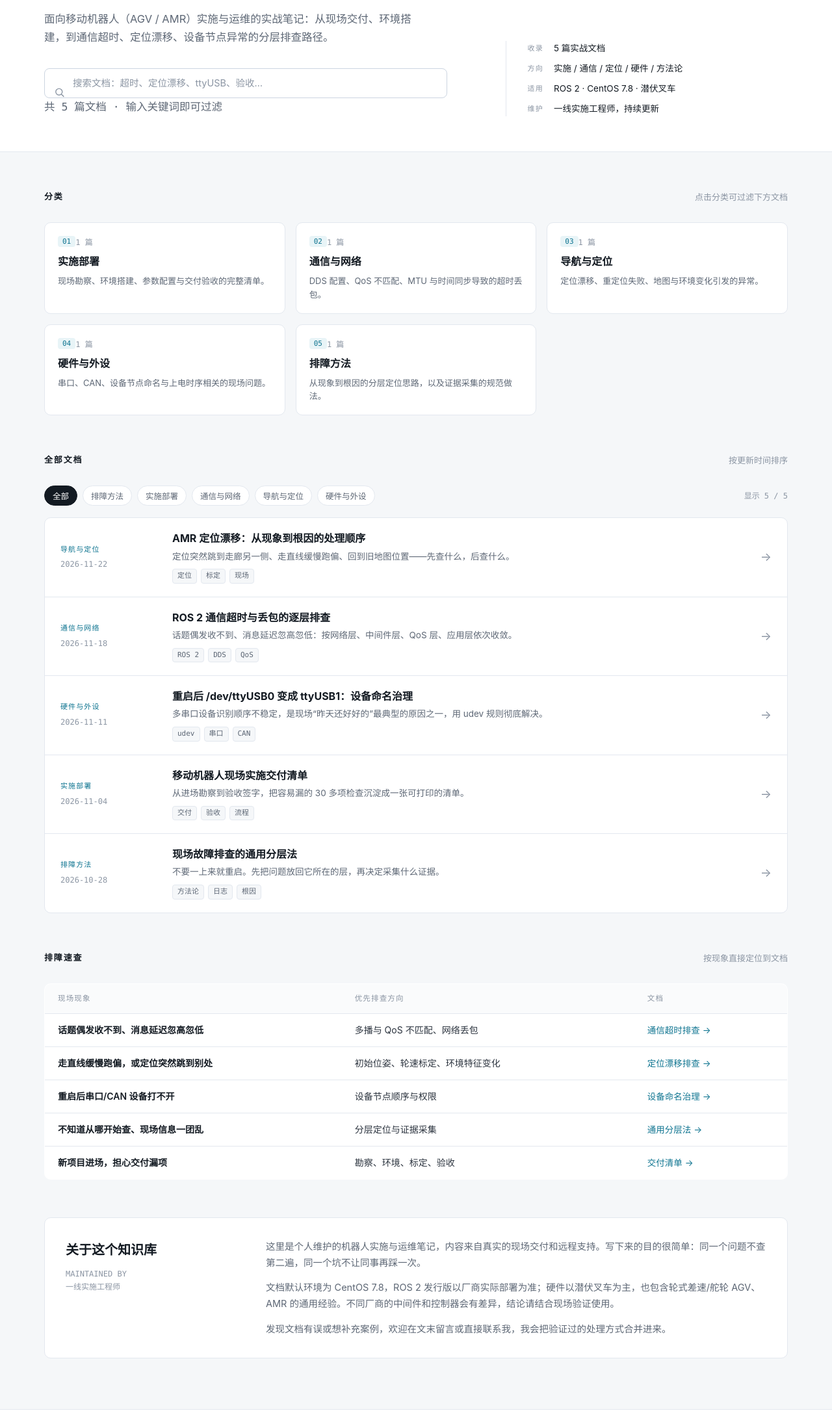
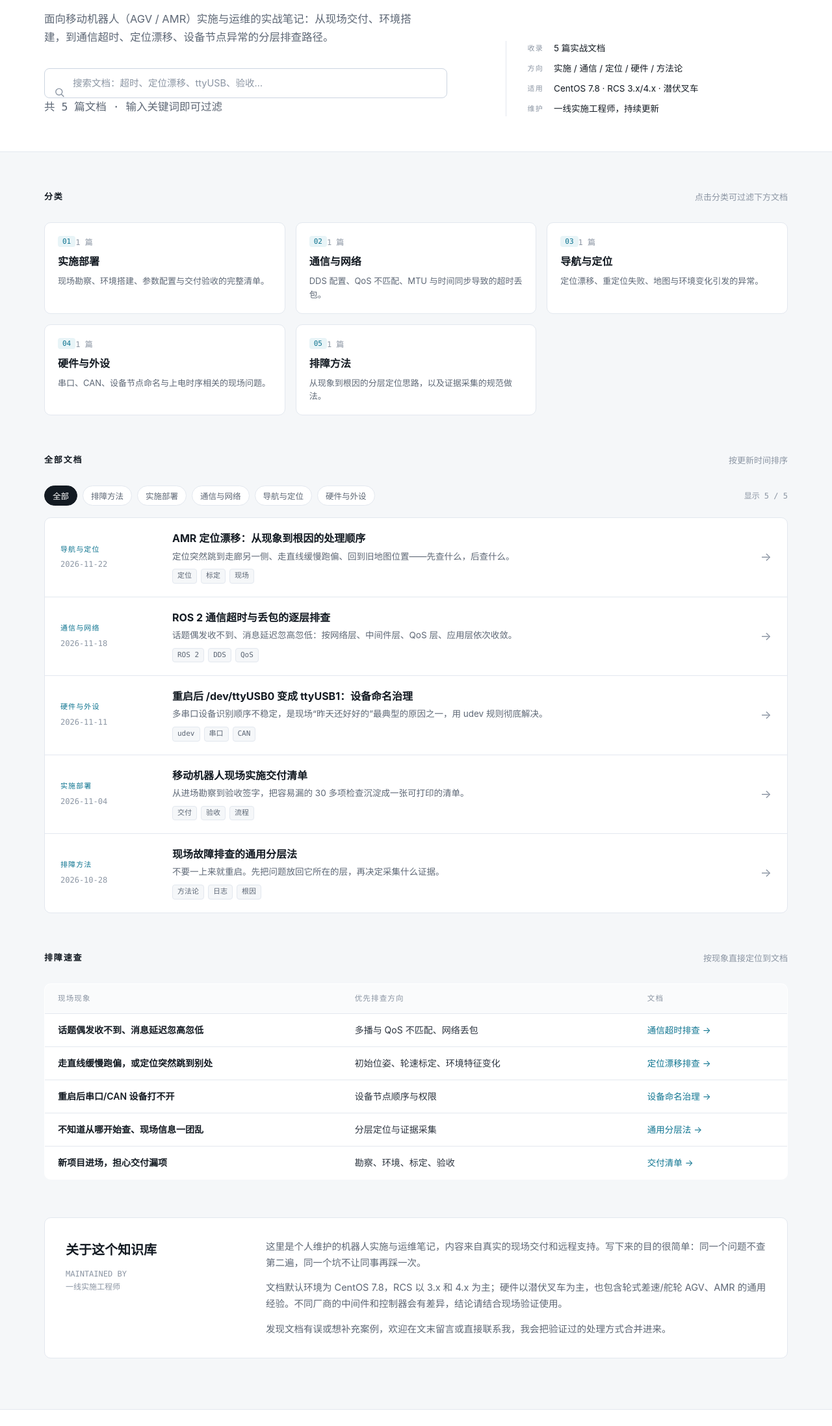
Before and after one commit to BeiSheng2333/robot-kb, a plain HTML site: page index.html in a window 1280 px wide. Shown: the part 271-2465 px from the top of the page at 65% size. Drawn offline with Linux system fonts and the light colour scheme.

Commit message:
环境基线补充 RCS 3.x/4.x

```diff
--- a/index.html
+++ b/index.html
@@ -47,7 +47,7 @@
           <dl>
             <dt>收录</dt><dd>5 篇实战文档</dd>
             <dt>方向</dt><dd>实施 / 通信 / 定位 / 硬件 / 方法论</dd>
-            <dt>适用</dt><dd>ROS 2 · CentOS 7.8 · 潜伏叉车</dd>
+            <dt>适用</dt><dd>CentOS 7.8 · RCS 3.x/4.x · 潜伏叉车</dd>
             <dt>维护</dt><dd>一线实施工程师，持续更新</dd>
           </dl>
         </aside>
@@ -240,7 +240,7 @@
         </div>
         <div>
           <p>这里是个人维护的机器人实施与运维笔记，内容来自真实的现场交付和远程支持。写下来的目的很简单：同一个问题不查第二遍，同一个坑不让同事再踩一次。</p>
-          <p>文档默认环境为 CentOS 7.8，ROS 2 发行版以厂商实际部署为准；硬件以潜伏叉车为主，也包含轮式差速/舵轮 AGV、AMR 的通用经验。不同厂商的中间件和控制器会有差异，结论请结合现场验证使用。</p>
+          <p>文档默认环境为 CentOS 7.8，RCS 以 3.x 和 4.x 为主；硬件以潜伏叉车为主，也包含轮式差速/舵轮 AGV、AMR 的通用经验。不同厂商的中间件和控制器会有差异，结论请结合现场验证使用。</p>
           <p>发现文档有误或想补充案例，欢迎在文末留言或直接联系我，我会把验证过的处理方式合并进来。</p>
         </div>
       </div>
```
Also changed, not shown: 2 other files.
